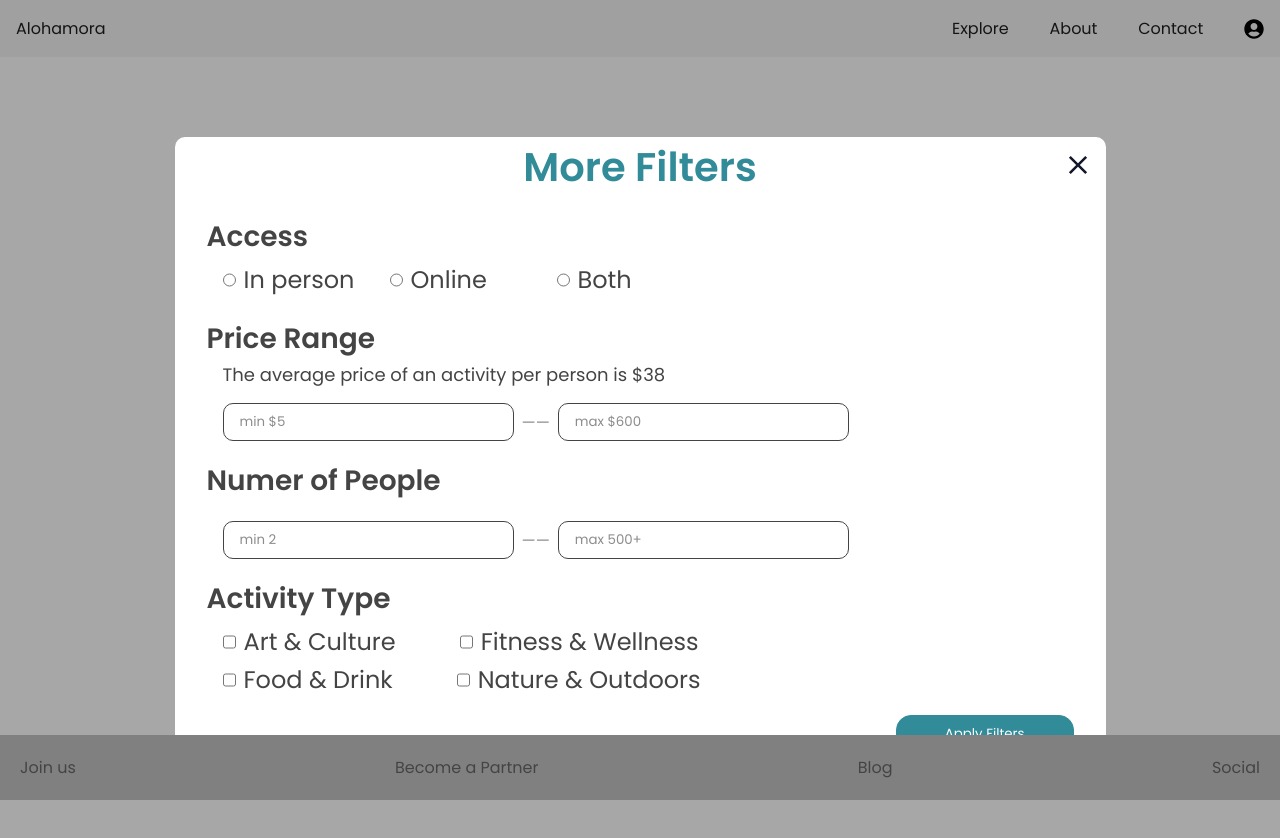
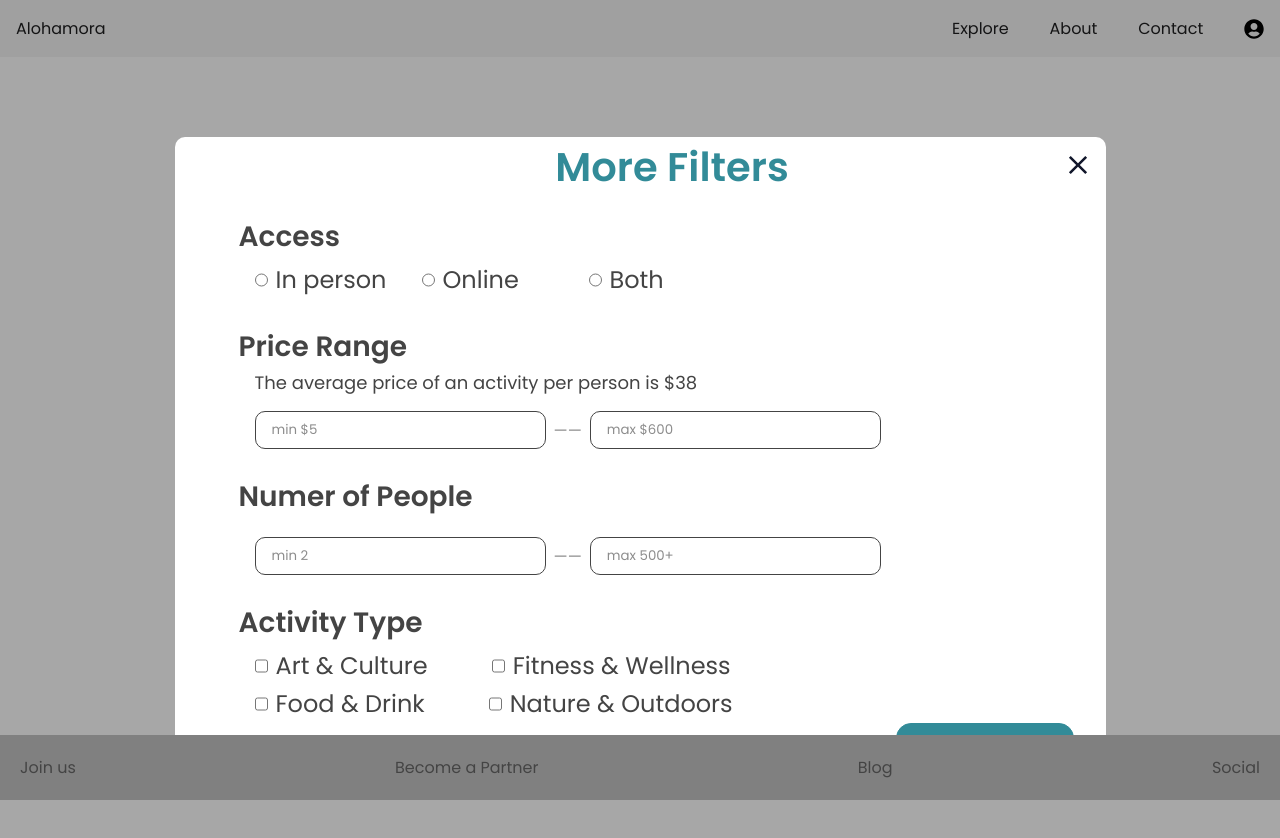
Before and after one commit to phoebe03111/Alohomora, a React (Create React App) app in the folder client/: page /test in a window 1280 px wide. Shown: the top 838 px of the page. Built offline with nearby package versions, Linux system fonts and the light colour scheme.

Commit message:
fix modal style

```diff
--- a/client/src/components/Modal/Modal.scss
+++ b/client/src/components/Modal/Modal.scss
@@ -8,7 +8,8 @@
   padding-top: 5rem;
 
   .filter-form {
-    padding: 1rem 2rem;
+    padding-top: 1rem;
+    padding-left: 4rem;
     padding-top: 0;
     background-color: white;
     border-radius: 0.625rem;
@@ -69,7 +70,7 @@
 
     ///////////////////////price range & number of people
     &__entries {
-      margin-top: 1rem;
+      margin-top: 1.5rem;
     }
 
     &__range {
@@ -102,7 +103,8 @@
     ///////////////////////bottom
     &__bottom {
       width: 100%;
-      margin-top: 1rem;
+      padding-right: 2rem;
+      padding-bottom: 1rem;
       @include flexbox(row, flex-end, center);
     }
   }
```
